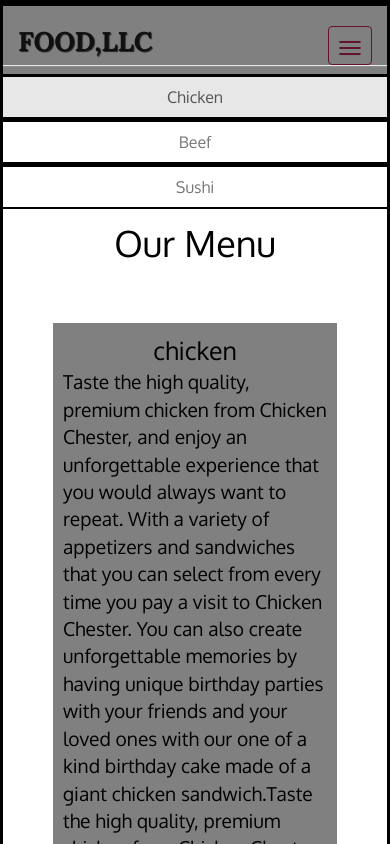
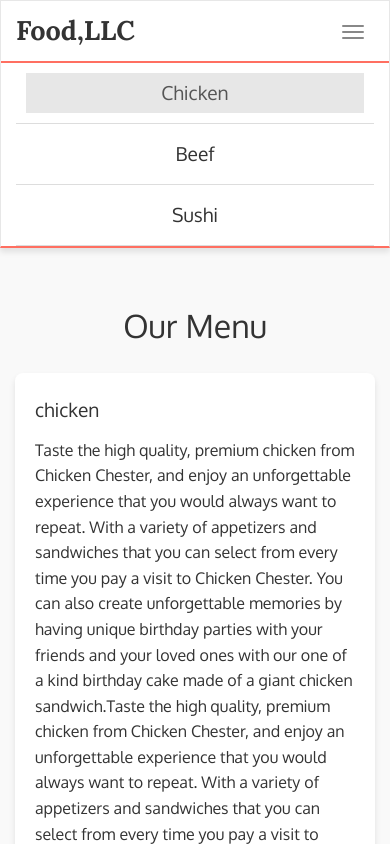
Before and after one commit to HussainAnwarGIT/coursera-test, a plain HTML site: page Module3-solution/index.html in a window 390 px wide. Shown: the top 844 px of the page. Drawn offline with nearby package versions, Linux system fonts and the light colour scheme; a script that the page names is missing.

Commit message:
Update styles.css

```diff
--- a/Module3-solution/css/styles.css
+++ b/Module3-solution/css/styles.css
@@ -1,164 +1,161 @@
-body {
-	margin-top:0px;
-	margin-right: 0px;
-	margin-left: 0px;
-  font-size: 16px;
-  color:black;
-  background-color: white;
-  font-family: 'Oxygen', sans-serif;
-  border:3px solid black;
-}
-#pull-left {
-	float: left;
-}
-#header-nav {
-	background-color: gray;
-	border-radius: 0;
-	border-top:3px solid black;
-	border-bottom:5px solid black;
-	border-right:0px solid black;
-	border-left:0px solid black;
-height:100px;
-color: black;
-
+:root {
+  --primary-color: #ff6f61; /* Coral color for highlights */
+  --secondary-color: #333; /* Dark gray for text */
+  --background-color: #f9f9f9; /* Light background */
+  --navbar-color: #ffffff; /* White navbar */
+  --shadow: 0 4px 6px rgba(0, 0, 0, 0.1); /* Subtle shadow */
+  --border-radius: 8px; /* Rounded corners */
 }
 
-.navbar-brand a:hover, .navbar-brand a:focus {
-	text-decoration: none;
-	padding-top:0px;
+/* General styles */
+body {
+  margin: 0;
+  font-size: 16px;
+  color: var(--secondary-color);
+  background-color: var(--background-color);
+  font-family: 'Oxygen', sans-serif;
+  line-height: 1.6;
 }
 
-
-.navbar-brand body{
-	overflow: scroll;
-
-}
-.navbar-toggle{
-	position: relative;
-	float: right;
-	padding: 9px 10px;
-	margin-top: 10px;
-	margin-right: 15px;
-	margin-bottom: 0px;
-	background-color: transparent;
-	border: 1px solid transparent;
-	border-radius: 4px;
-}
-.sr-only{
-	display: none;
+/* Navbar */
+#header-nav {
+  background-color: var(--navbar-color);
+  border-bottom: 2px solid var(--primary-color);
+  box-shadow: var(--shadow);
 }
 
 .navbar-brand {
-  padding-top: 25px;
+  padding: 15px;
 }
 
-.navbar-brand h1 { /* Restaurant name */
-	float: left;
+.navbar-brand h1 {
   font-family: 'Lora', serif;
-  color: #10110f;
-  font-size: 1.5em;
-  text-transform: uppercase;
+  color: var(--secondary-color);
+  font-size: 1.8em;
   font-weight: bold;
-  text-shadow: 1px 1px 1px #222;
-  margin-top: 0;
-  margin-bottom: 0;
-  line-height: .75;
-}
-.navbar-brand a:hover, .navbar-brand a:focus {
-  text-decoration: none;
-}
-.collapse li{
-
-     margin-top: 0px;
-
-		text-align: center;
-		border-top:3px solid black;
-		border-bottom:2px solid black;
-
-	}
-
-.navbar-brand p span { /* Star-K */
-  vertical-align: middle;
+  margin: 0;
+  transition: color 0.3s ease;
 }
 
-#main-content h1{
-	text-align: center;
-	margin-top: 0px;
-	padding-top: 0px;
-}
-#p1 {
-	text-align: center;
-	font-size: 1.3em ;
-	margin-bottom: 0px;
-}
-#p2 {
-	text-align: center;
-	font-size: 1.3em ;
-	margin-bottom: 0px;
-}
-#p3 {
-	text-align: center;
-	font-size: 1.3em ;
-	margin-bottom: 0px;
-}
-.navbar-header button.navbar-toggle, .navbar-header .icon-bar {
-  border: 1px solid #61122f;
-}
-.navbar-header button.navbar-toggle {
-  clear: both;
-  margin-top: -30px;
+.navbar-brand h1:hover {
+  color: var(--primary-color);
 }
 
-@media (min-width: 768px){
-
-
-	.col-md-12{
-		background-color: gray;
-		margin: 20px 20px 0px 20px;
-		font-size: 1.2em;
-		padding: 10px;
-	}
-	.collapse li{
-		display: none;
-	}
-
-}
-@media (max-width: 767px) {
-
-
-
-	.col-md-12{
-		background-color: gray;
-		margin: 50px 50px 0px 50px;
-		font-size: 1.2em;
-		padding: 10px;
-	}
-	.navbar-toggle .icon-bar {
-  margin-top: 5px;
-}
-.icon-bar + .icon-bar + .icon-bar + .icon-bar {
-	position:relative;
-	 margin-top: 20px;
-	 margin-bottom: 5px;
-	float: right;
-	display: block;
-
-
-	border-radius: 1px;
-
-
-
+.navbar-toggle {
+  border: none;
+  background: transparent;
+  padding: 10px;
+  margin-top: 10px;
 }
 
-	.navbar-toggle .icon-bar{
-		display:all;
-	}
-button:data-target {
-	display: all;
-}
-#main-content h1{
-	margin-top: 100px;
+.navbar-toggle .icon-bar {
+  display: block;
+  width: 22px;
+  height: 2px;
+  background-color: var(--secondary-color);
+  margin: 4px 0;
+  transition: all 0.3s ease;
 }
 
+.navbar-toggle:hover .icon-bar {
+  background-color: var(--primary-color);
+}
 
+/* Mobile menu */
+.collapse.navbar-collapse {
+  background-color: var(--navbar-color);
+  border-top: 2px solid var(--primary-color);
 }
+
+.collapse.navbar-collapse ul {
+  margin: 0;
+  padding: 0;
+}
+
+.collapse.navbar-collapse li {
+  text-align: center;
+  border-bottom: 1px solid #ddd;
+  padding: 10px;
+  transition: background-color 0.3s ease;
+}
+
+.collapse.navbar-collapse li:hover {
+  background-color: var(--background-color);
+}
+
+.collapse.navbar-collapse li a {
+  color: var(--secondary-color);
+  font-size: 1.2em;
+  text-decoration: none;
+  transition: color 0.3s ease;
+}
+
+.collapse.navbar-collapse li a:hover {
+  color: var(--primary-color);
+}
+
+/* Main content */
+#main-content {
+  padding: 20px;
+}
+
+#main-content h1 {
+  text-align: center;
+  font-size: 2.5em;
+  margin-bottom: 20px;
+  color: var(--secondary-color);
+}
+
+#main-content .col-md-12 {
+  background-color: var(--navbar-color);
+  padding: 20px;
+  border-radius: var(--border-radius);
+  box-shadow: var(--shadow);
+  margin-bottom: 20px;
+}
+
+#main-content p {
+  font-size: 1.2em;
+  line-height: 1.8;
+  color: var(--secondary-color);
+}
+
+/* Responsive design */
+@media (min-width: 768px) {
+  .navbar-brand {
+    padding-left: 30px;
+  }
+
+  .navbar-toggle {
+    display: none;
+  }
+
+  .collapse.navbar-collapse {
+    display: flex;
+    justify-content: flex-end;
+    border-top: none;
+  }
+
+  .collapse.navbar-collapse li {
+    border-bottom: none;
+    padding: 0 15px;
+  }
+
+  .collapse.navbar-collapse li a {
+    font-size: 1em;
+  }
+}
+
+@media (max-width: 767px) {
+  .navbar-brand h1 {
+    font-size: 1.5em;
+  }
+
+  #main-content h1 {
+    font-size: 2em;
+  }
+
+  #main-content .col-md-12 {
+    margin: 10px;
+  }
+}
```
